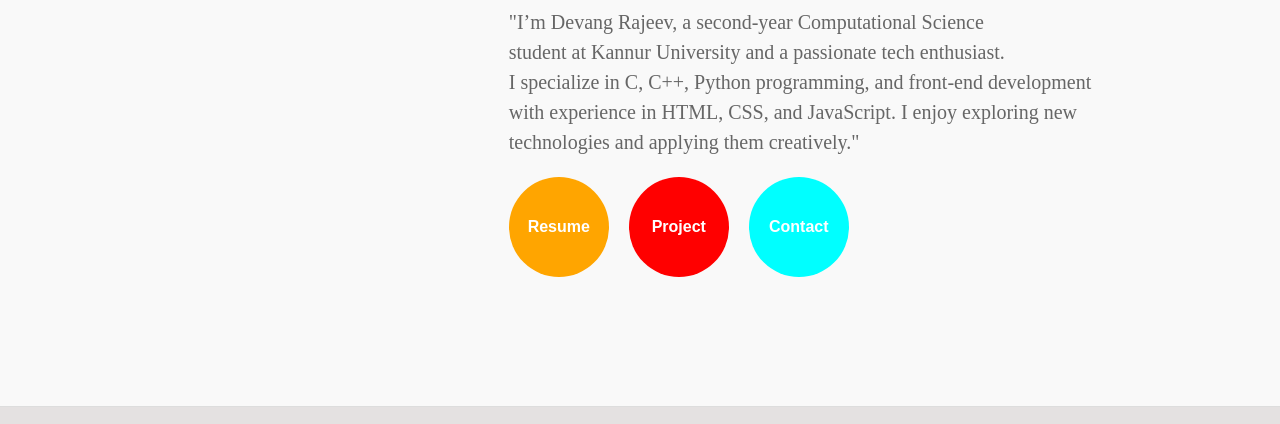
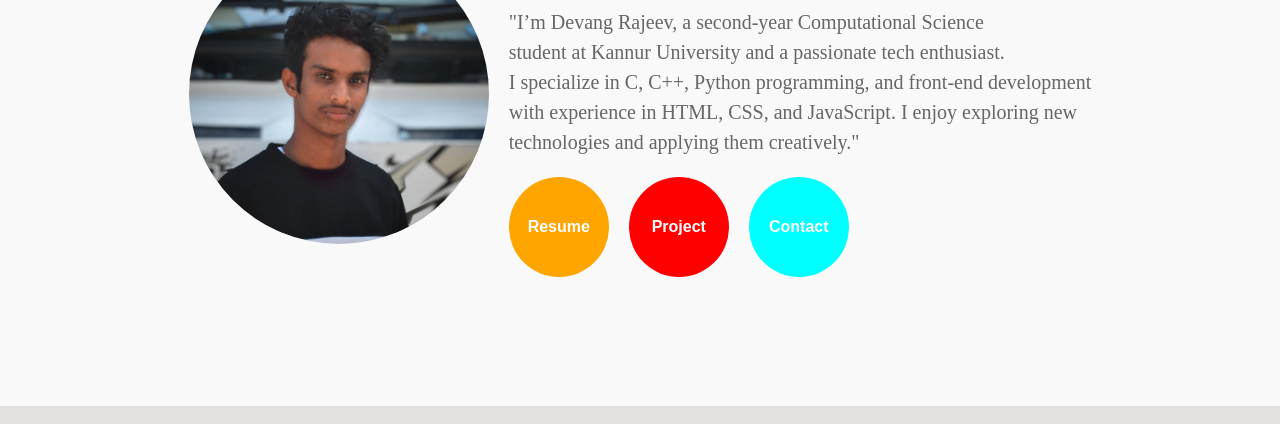
Before and after one commit to dvng-ae/Portfolio, a plain HTML site: page index.html in a window 1280 px wide. Shown: the part 279-703 px from the top of the page. Drawn offline with Linux system fonts and the light colour scheme; the site is published under a folder, as on GitHub Pages, so addresses that start at the root find nothing.

Commit message:
Update index.html

```diff
--- a/index.html
+++ b/index.html
@@ -14,7 +14,7 @@
 
     <!-- Main Container -->
     <div class="container">
-      <img src="/1000050997.jpg" class="profile" alt="photo" />
+      <img src="./1000050997.jpg" class="profile" alt="photo" />
 
       <!-- Introduction Section -->
       <div class="text">
```
